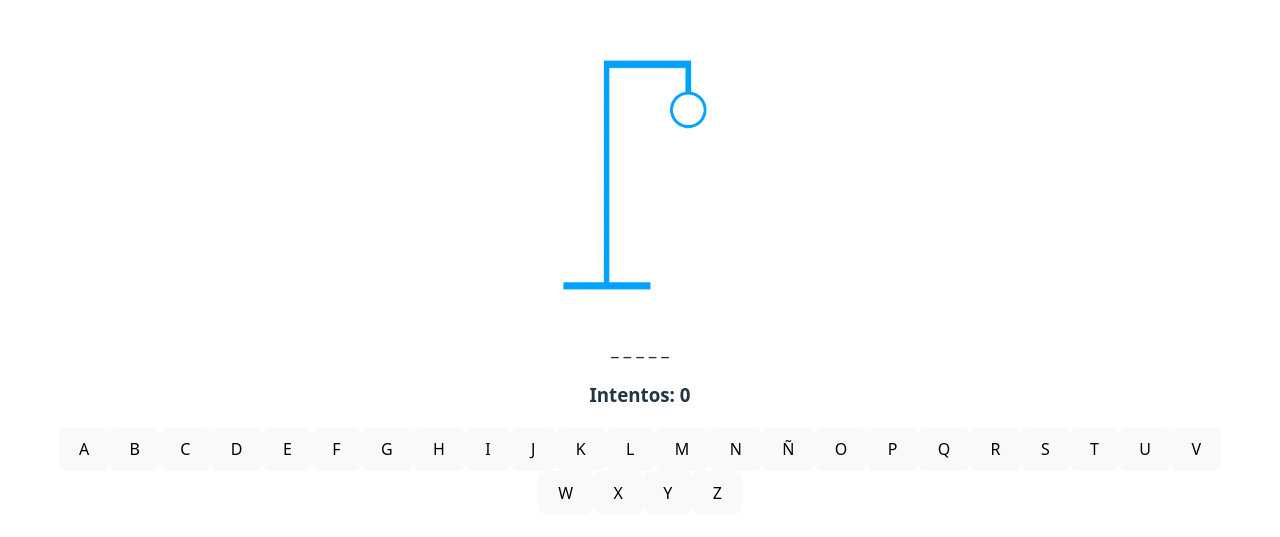
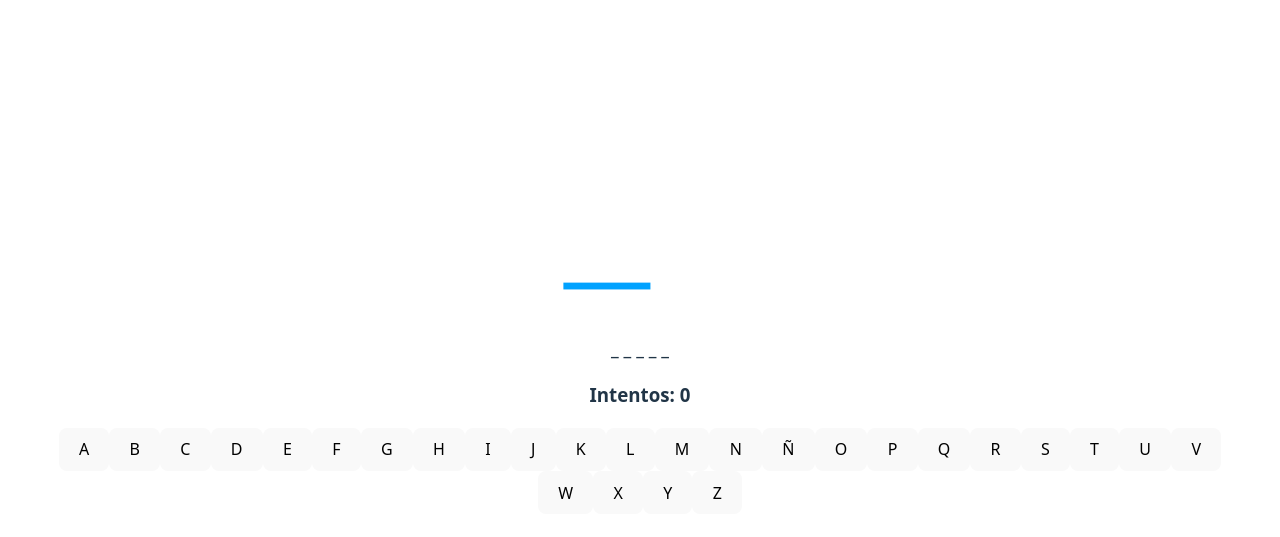
Before and after one commit to MariaGomezzz/Hangman-game, a React (Vite) app: page / in a window 1280 px wide. Shown: the part 123-660 px from the top of the page. Built offline with nearby package versions, Linux system fonts and the light colour scheme.

Commit message:
Add handler for attempts

```diff
--- a/src/App.tsx
+++ b/src/App.tsx
@@ -1,26 +1,37 @@
+import { useState } from 'react';
 import './App.css'
 import { HangImage } from './components/HangImage'
 import { letters } from './helpers/letters'
 
 function App() {
 
+  const [attempts, setAttempts] = useState<number>(0);
+
+  const checkLetter = (letter: string) => {
+    //Math se usa para que en pantalla, en los intentos, no aparezca un número mayor a 9
+    setAttempts(Math.min(attempts + 1, 9));
+  }
+
   return (
     <div className="App">
       {/* Imagenes */}
-      <HangImage imageNumber={4}/>
+      <HangImage imageNumber={attempts} />
 
       {/* Palabra oculta */}
       <h3>_ _ _ _ _</h3>
 
       {/* Contador de intentos */}
-      <h3> Intentos: 0</h3>
+      <h3> Intentos: {attempts}</h3>
 
       {/* Teclado letras */}
       {
         letters.map((letter) => (
-          <button key={letter}>
+          <button
+            onClick={() => checkLetter(letter)}
+            key={letter}
+          >
             {letter}
-            </button>
+          </button>
         ))
       }
     </div>
```
